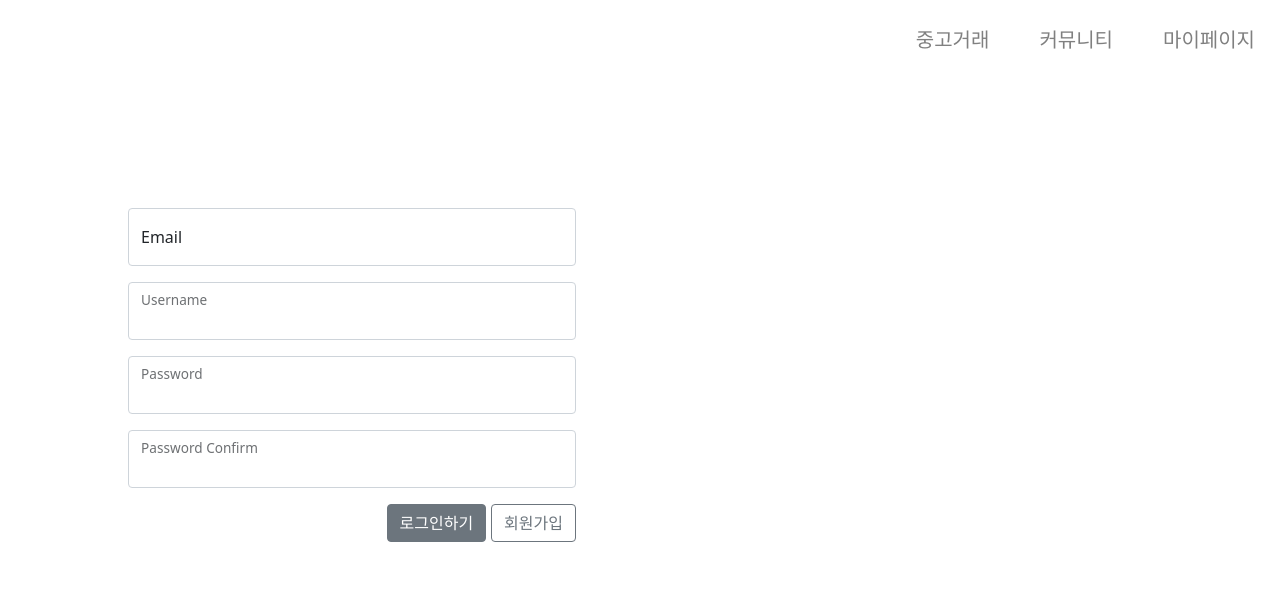
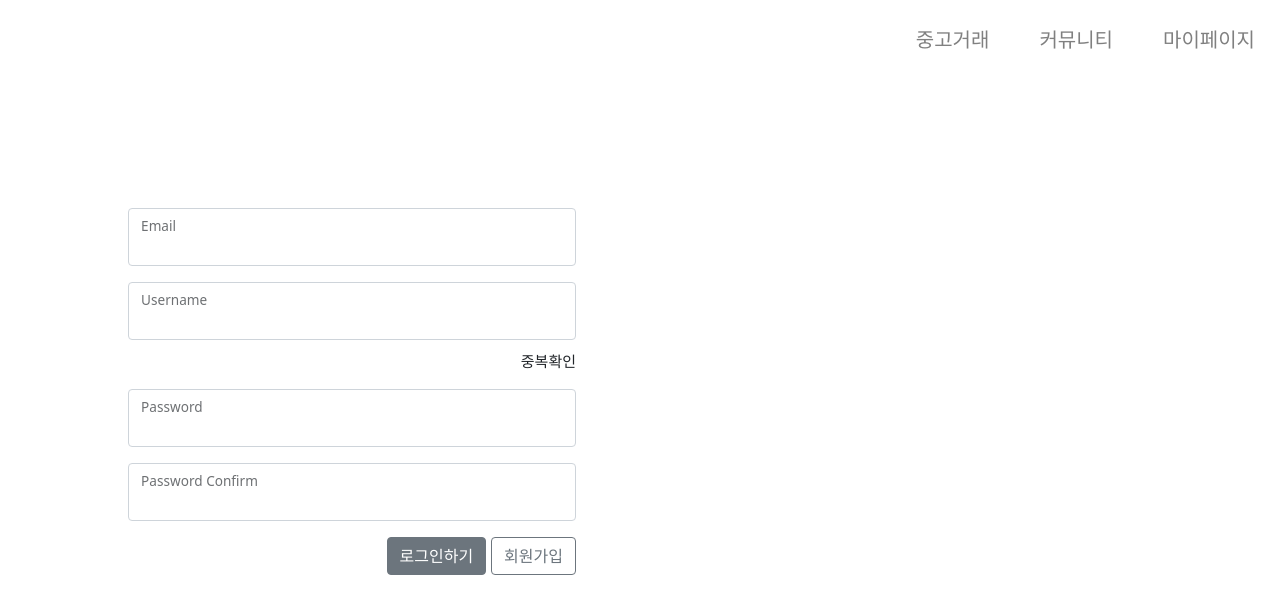
Before and after one commit to jhj2713/used-goods-web, a React (Create React App) app: page /signup in a window 1280 px wide. Shown: the top 614 px of the page. Built offline with nearby package versions, Linux system fonts and the light colour scheme; no server answers.

Commit message:
feat: Add firebase

```diff
--- a/package.json
+++ b/package.json
@@ -7,6 +7,7 @@
     "@testing-library/react": "^12.1.2",
     "@testing-library/user-event": "^13.5.0",
     "bootstrap": "^5.1.3",
+    "firebase": "^9.6.1",
     "react": "^17.0.2",
     "react-bootstrap": "^2.0.4",
     "react-dom": "^17.0.2",
--- a/src/screens/Signup.js
+++ b/src/screens/Signup.js
@@ -1,6 +1,8 @@
+import "firebase/firestore";
 import { useState } from "react";
 import { FloatingLabel, Form, Button } from "react-bootstrap";
 import { useNavigate } from "react-router-dom";
+import { firestore } from "../firebase";
 import styled from "styled-components";
 
 const Container = styled.div`
@@ -16,12 +18,26 @@ const ErrorMsg = styled.p`
   font-size: 15px;
   color: red;
 `;
+const CheckBox = styled.div`
+  display: flex;
+  justify-content: flex-end;
+`;
+const StyledCheck = styled.p`
+  font-size: 15px;
+  margin-top: 10px;
+  margin-bottom: 0;
+  cursor: pointer;
+  :hover {
+    color: gray;
+  }
+`;
 
 function Signup() {
   const navigate = useNavigate();
   const [user, setUser] = useState({ email: "", username: "", password: "" });
   const [passwordConfirm, setPasswordConfirm] = useState("");
   const [errorMsg, setErrorMsg] = useState("");
+  const [checked, setChecked] = useState(false);
 
   const _handleChange = (e) => {
     setUser({ ...user, [e.target.name]: e.target.value });
@@ -36,13 +52,24 @@ function Signup() {
       setErrorMsg("비밀번호를 6자 이상 입력해주세요");
     } else if (user.password !== passwordConfirm) {
       setErrorMsg("비밀번호가 일치하지 않습니다");
+    } else if (!checked) {
+      setErrorMsg("이름 중복확인을 해주세요");
     } else {
       setErrorMsg("");
-      navigate("/login");
+      firestore
+        .collection("user")
+        .add(user)
+        .then((res) => {
+          navigate("/login");
+        });
     }
   };
   const _handlePwdConfirm = (e) => {
     setPasswordConfirm(e.target.value);
+  };
+  const _handleCheck = () => {
+    setErrorMsg("이미 존재하는 이름입니다");
+    setChecked(false);
   };
 
   return (
@@ -54,7 +81,6 @@ function Signup() {
             value={user.email}
             onChange={_handleChange}
             type="email"
-            placeholder="Enter email"
           />
         </FloatingLabel>
         <FloatingLabel
@@ -68,6 +94,9 @@ function Signup() {
             onChange={_handleChange}
             type="text"
           />
+          <CheckBox>
+            <StyledCheck onClick={_handleCheck}>중복확인</StyledCheck>
+          </CheckBox>
         </FloatingLabel>
         <FloatingLabel
           className="mb-3"
```
Also changed, not shown: 2 other files (tests, documents, lock files or other folders).
